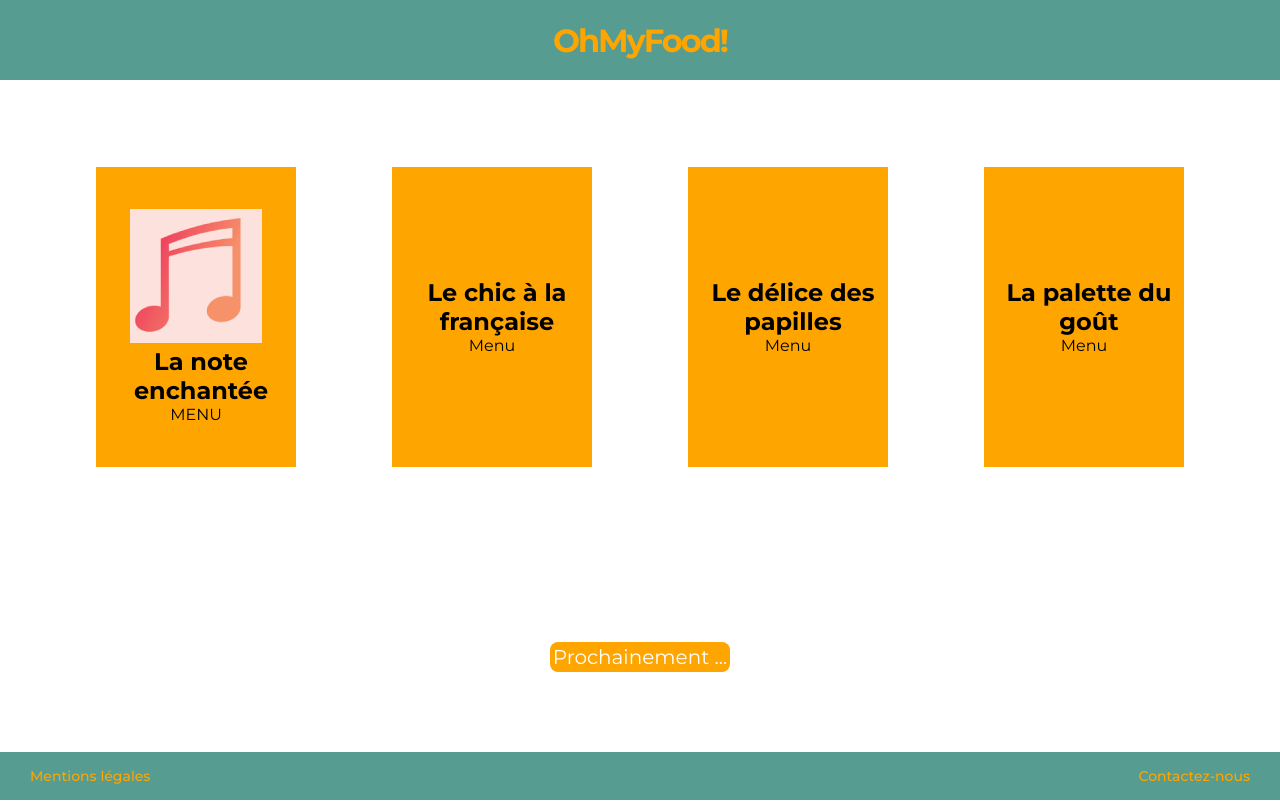
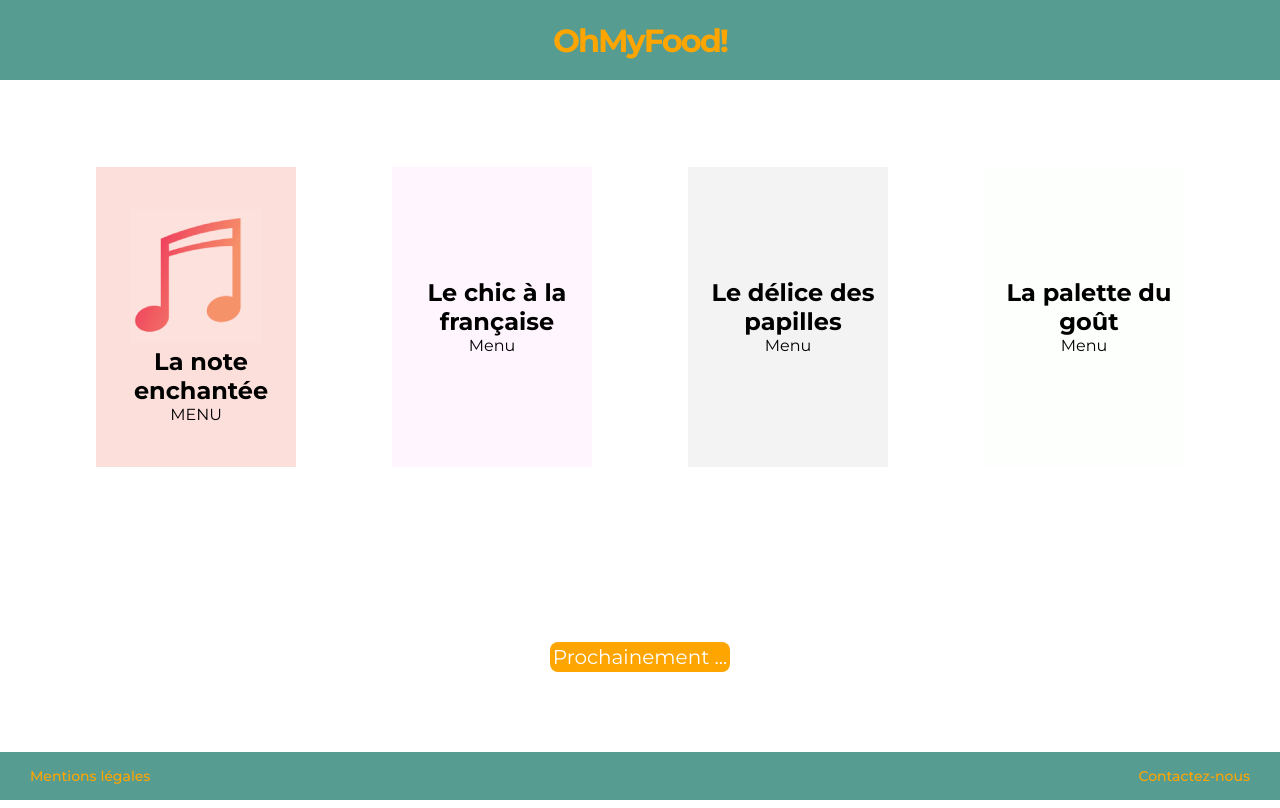
Before and after one commit to LudovicGendre/Project_3_OpenClassrooms, a website: page index.html in a window 1280 px wide. Drawn offline with Linux system fonts and the light colour scheme.

Commit message:
[variable.scss] Add colors cards
Definition des couleurs, grace à la pipette

```diff
--- a/sass/abstracts/_variable.scss
+++ b/sass/abstracts/_variable.scss
@@ -1,2 +1,7 @@
 $first-color: #579c90;
 $second-color: orange;
+
+$note-color: #fcdfdb;
+$chic-color: #fff5fe;
+$delice-color: #f3f3f3;
+$palette-color: #fdfffc;
--- a/sass/pages/home.scss
+++ b/sass/pages/home.scss
@@ -1,5 +1,4 @@
 .menu {
-    background-color: $second-color;
     height: 300px;
     width: 200px;
     min-height: 128px;
@@ -37,3 +36,19 @@
 .menu_menu {
     margin-top: 0;
 }
+
+.menu_note {
+    background-color: $note-color;
+}
+
+.menu_chic {
+    background-color: $chic-color;
+}
+
+.menu_delice {
+    background-color: $delice-color;
+}
+
+.menu_palette {
+    background-color: $palette-color;
+}
```
Also changed, not shown: css/style.css, 1 other file.
